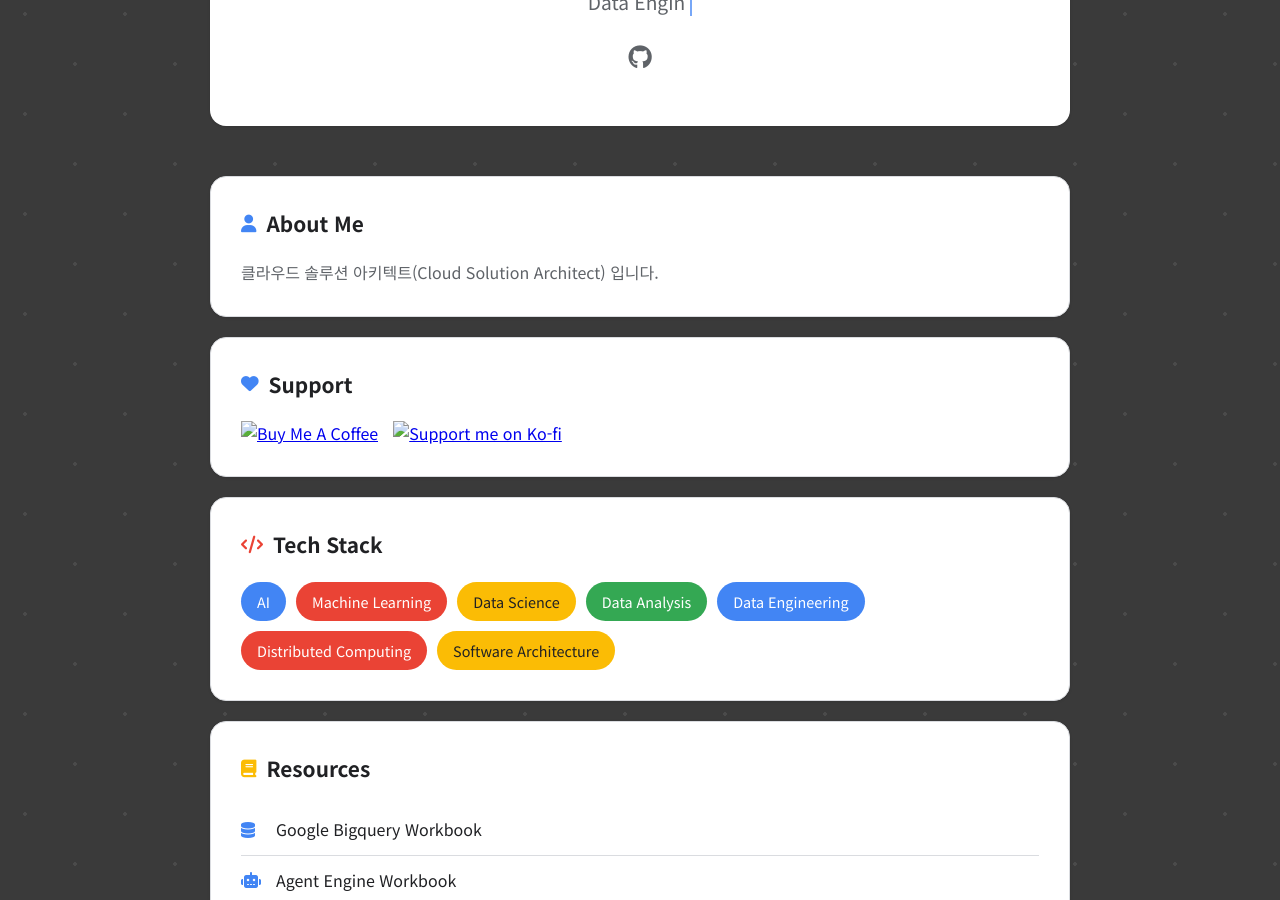
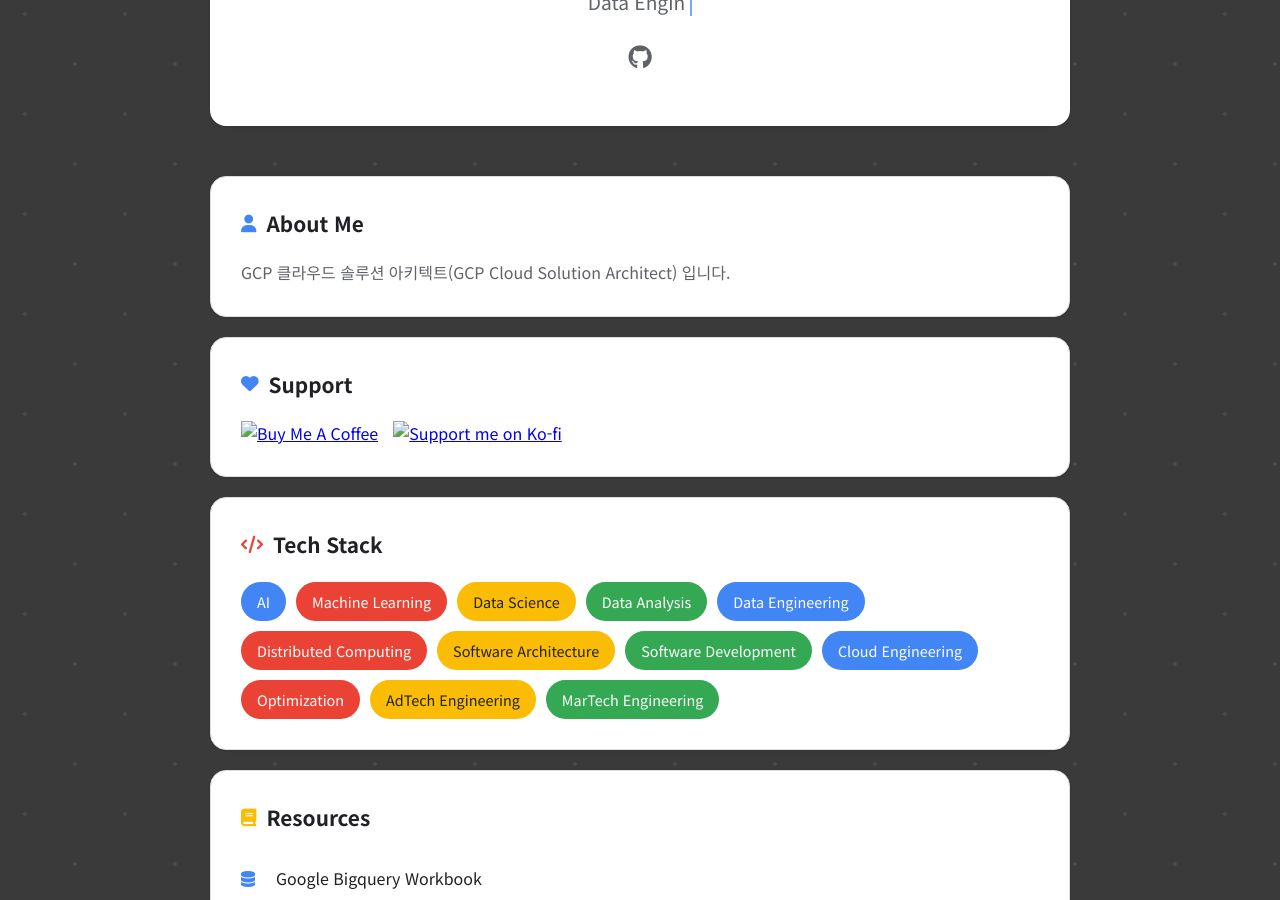
Before and after one commit to mz-seonghak/mz-seonghak.github.io, a Jekyll site: the page built from index.html, in a window 1280 px wide and 900 px high, scrolled down 411 px. Built offline with Jekyll 4.4.1, drawn with Linux system fonts in a browser that asks for light colours; some web fonts are replaced.

Commit message:
feat(profile): GCP 명시 및 스킬 배지 추가
- About Me 소개 문구에 GCP 명시

- Software Development, Cloud Engineering, Optimization, AdTech Engineering, MarTech Engineering 스킬 배지 추가

Made-with: Cursor

```diff
--- a/index.html
+++ b/index.html
@@ -25,7 +25,7 @@ title: seonghak - Profile
 <section class="section">
     <h2 class="section-title"><i class="fas fa-user"></i> About Me</h2>
     <p class="about-text">
-        클라우드 솔루션 아키텍트(Cloud Solution Architect) 입니다.
+        GCP 클라우드 솔루션 아키텍트(GCP Cloud Solution Architect) 입니다.
     </p>
 </section>
 
@@ -51,6 +51,11 @@ title: seonghak - Profile
         <span class="skill-badge">Data Engineering</span>
         <span class="skill-badge">Distributed Computing</span>
         <span class="skill-badge">Software Architecture</span>
+        <span class="skill-badge">Software Development</span>
+        <span class="skill-badge">Cloud Engineering</span>
+        <span class="skill-badge">Optimization</span>
+        <span class="skill-badge">AdTech Engineering</span>
+        <span class="skill-badge">MarTech Engineering</span>
     </div>
 </section>
 
```
